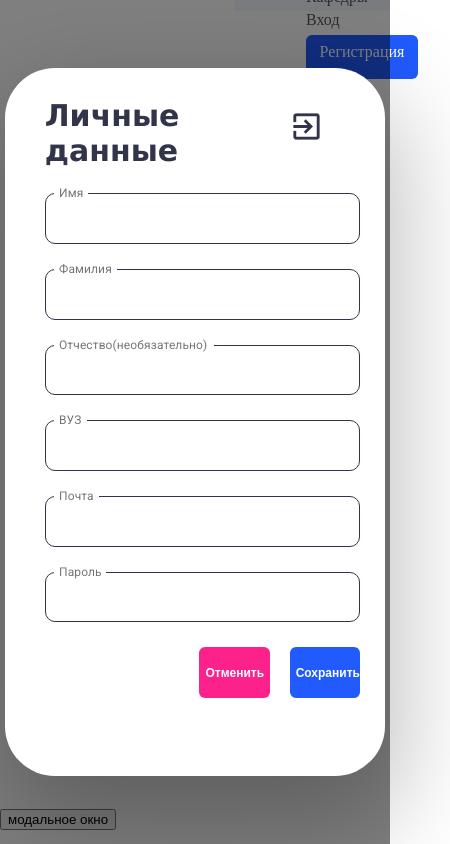
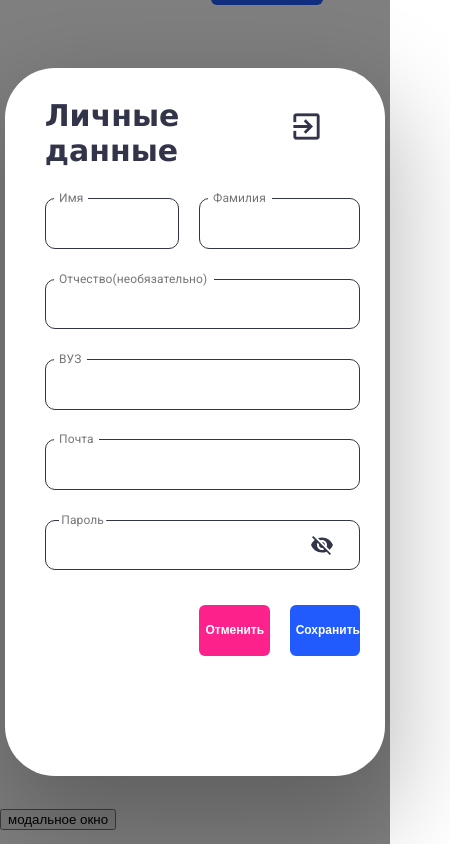
Before and after one commit to FirstCommandProject/frontend, a React (Create React App) app: page /about in a window 390 px wide. Both pictures are taken after a click on the button "модальное окно". Shown: the part 73-917 px from the top of the page, 450 px wide, since content can reach past the window. Built offline with nearby package versions, Linux system fonts and the light colour scheme; a small style sheet from the web is missing.

Commit message:
fixed personalDataModal and added adaptive for header

```diff
--- a/src/Component/Header/Header.css
+++ b/src/Component/Header/Header.css
@@ -1,4 +1,4 @@
-.main-header{
+.main-header {
     display: flex;
     justify-content: space-between;
     width: 100%;
@@ -7,11 +7,11 @@
 }
 
 .our-icon {
-    height: 60%;
-    padding: 15%;
+    height: 40%;
+    padding: 10px;
 }
 
-.ellipse-header{
+.ellipse-header {
     border-radius: 6px;
     background: #215BFD;
     width: 7em;
@@ -36,13 +36,13 @@
 .right-header {
     background-color: #F4F7FF;
     width: 40%;
-    height:10vh;
+    height: 10vh;
 }
 
 .buttons li {
-    list-style:none;
-    display:inline-block;
-    margin: 2.5% 2em;
+    list-style: none;
+    display: inline-block;
+    margin: 0 2em;
 }
 
 .butt a{
@@ -53,3 +53,27 @@
 .butt a.active-header {
     color: #0066FF;
 }
+
+@media screen and (max-width: 1500px) {
+    .right-header {
+        width: 60%;
+    }
+}
+
+@media screen and (max-width: 1000px) {
+    .right-header {
+        width: 80%;
+        background-color: white;
+    }
+}
+
+@media screen and (max-width: 800px) {
+    .right-header {
+        width: 90%;
+    }
+
+    .our-icon {
+        height: 20%;
+        padding: 2vh 2vw;
+    }
+}
--- a/src/Component/PasswordInput/PasswordInput.scss
+++ b/src/Component/PasswordInput/PasswordInput.scss
@@ -1,5 +1,15 @@
 .input {
   width: 100%;
+
+  .MuiOutlinedInput-notchedOutline {
+    border: 1px solid #323449;
+  }
+
+  .MuiOutlinedInput-root {
+    background: white;
+    border-radius: 10px;
+    height: 6vh;
+  }
 
   .MuiInputBase-input::placeholder {
     padding-left: 0;
@@ -9,11 +19,6 @@
 .input-password-error {
   width: 100%;
 
-  .MuiOutlinedInput-root {
-    height: 5vh;
-    border: 1px red solid;
-  }
-
   fieldset {
     border: none;
   }
--- a/src/Component/PersonalData/PersonalData.css
+++ b/src/Component/PersonalData/PersonalData.css
@@ -35,11 +35,7 @@
     font-size: 30px;
 }
 
-.personal-content.active { transform: scale(1); }
-
 .span-col-2 { grid-column: span 2 / auto; }
-
-.span-col-1 { }
 
 .personal-content span {
     font-weight: bold;
--- a/src/Component/PersonalData/PersonalData.js
+++ b/src/Component/PersonalData/PersonalData.js
@@ -1,6 +1,7 @@
 import { useState } from "react";
 import personalIcon from '../../Source/images/personal-img.png';
 import { TextField } from "@material-ui/core";
+import PasswordInput from "../PasswordInput/PasswordInput";
 import './PersonalData.css';
 
 const PersonalData = ({active, setActive}) => {
@@ -10,6 +11,16 @@
     const [univer, setUniver] = useState("");
     const [email, setEmail] = useState("");
     const [password, setPassword] = useState("");
+
+    const cancelFunction = () => {
+        setActive(false);
+        setPassword("");
+        setName("");
+        setSurname("");
+        setPatr("");
+        setUniver("");
+        setEmail("");
+    }
 
     return (
         <div
@@ -32,7 +43,7 @@
                     />
                 </div>
 
-                <div className='span-col-1'>
+                <div>
                     <TextField
                         label="Имя"
                         className="personal-input"
@@ -45,7 +56,7 @@
                     />
                 </div>
 
-                <div className='span-col-1'>
+                <div>
                     <TextField
                         label="Фамилия"
                         className="personal-input"
@@ -98,24 +109,16 @@
                 </div>
 
                 <div className="span-col-2">
-                    <TextField
-                        label="Пароль"
-                        className="personal-input"
-                        variant="outlined"
-                        InputLabelProps={{
-                            shrink: true,
-                        }}
+                    <PasswordInput
                         value={password}
-                        onChange={(e) => setPassword(e.target.value)}
+                        setValue={setPassword}
                     />
                 </div>
 
-                <div>
-
-                </div>
+                <div />
 
                 <div className='personal-butt'>
-                    <button className='button-cancel'>
+                    <button className='button-cancel' onClick={() => cancelFunction()}>
                         Отменить
                     </button>
 
```
